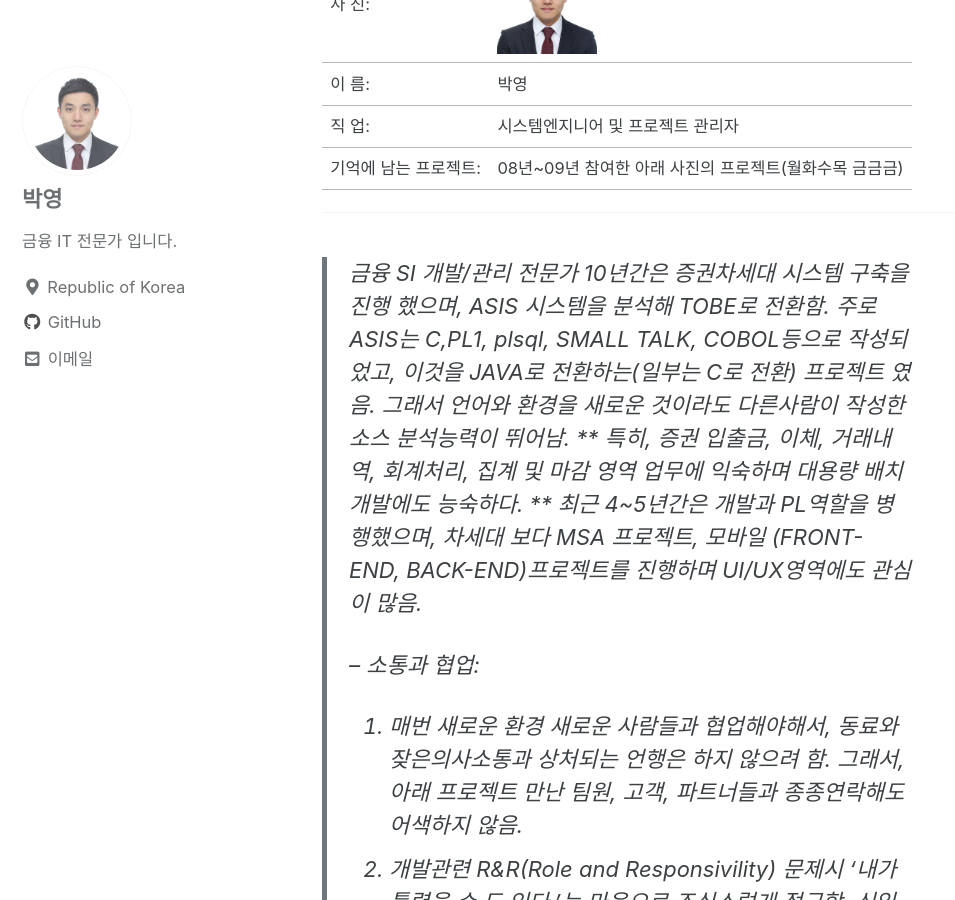
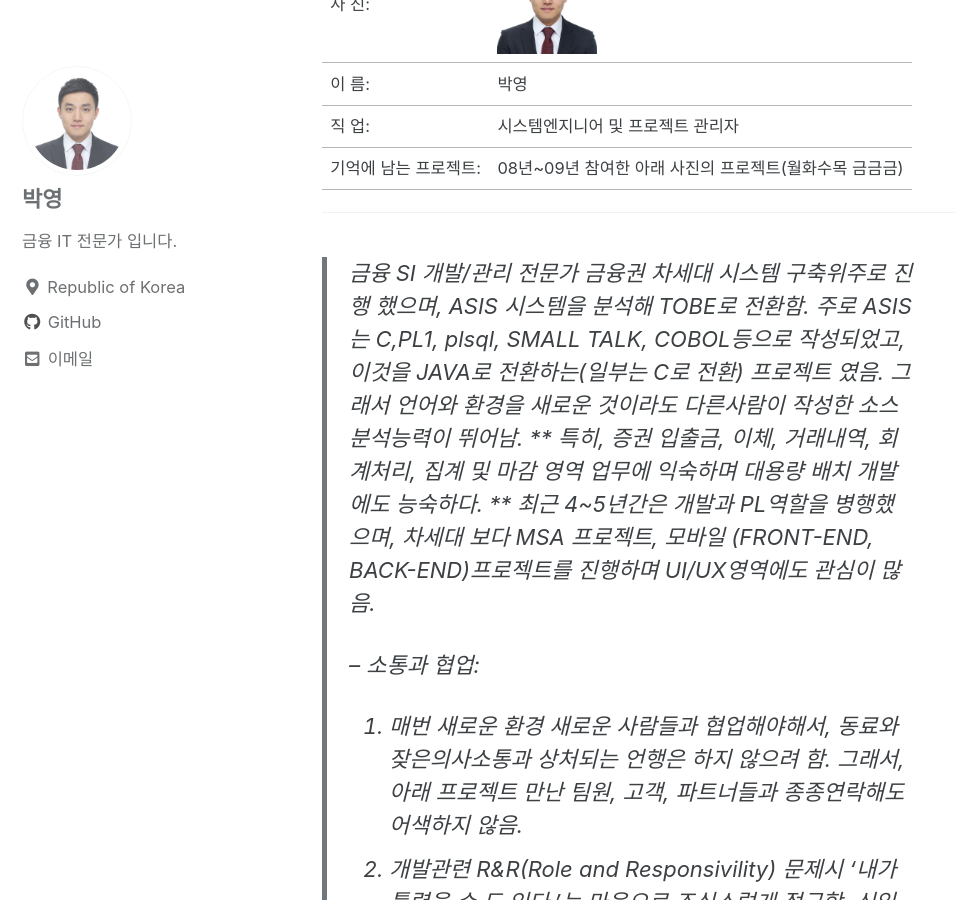
Before and after one commit to py0777/py0777.github.com, a Jekyll site: the page built from _pages/about-archive.md, in a window 1280 px wide and 900 px high, scrolled down 284 px. Shown: the whole window, without its empty margins (0-955 px from the left). Built offline with Jekyll 4.4.1, drawn with Linux system fonts in a browser that asks for light colours; cached includes are drawn as plain includes; a script that is not in the unit is left out.

Commit message:
Create about-archive.md

```diff
--- a/_pages/about-archive.md
+++ b/_pages/about-archive.md
@@ -14,8 +14,8 @@ author_profile: true
 ---
 
 > 금융 SI 개발/관리 전문가
-> 10년간은 증권차세대 시스템 구축을 진행 했으며, ASIS 시스템을 분석해 TOBE로 전환함.
-> 주로 ASIS는 C,PL1, plsql, SMALL TALK, COBOL등으로 작성되었고, 이것을 JAVA로 전환하는(일부는 C로 전환) 프로젝트 였음.
+> 금융권 차세대 시스템 구축위주로 진행 했으며, ASIS 시스템을 분석해 TOBE로 전환함.
+> 주로 ASIS 는 C,PL1, plsql, SMALL TALK, COBOL등으로 작성되었고, 이것을 JAVA로 전환하는(일부는 C로 전환) 프로젝트 였음.
 > 그래서 언어와 환경을 새로운 것이라도 다른사람이 작성한 소스 분석능력이 뛰어남.
 > ** 특히, 증권 입출금, 이체, 거래내역, 회계처리, 집계 및 마감 영역 업무에 익숙하며 대용량 배치 개발에도 능숙하다. **
 > 최근 4~5년간은 개발과 PL역할을 병행했으며, 차세대 보다 MSA 프로젝트, 모바일 (FRONT-END, BACK-END)프로젝트를 진행하며 UI/UX영역에도 관심이 많음.
```
